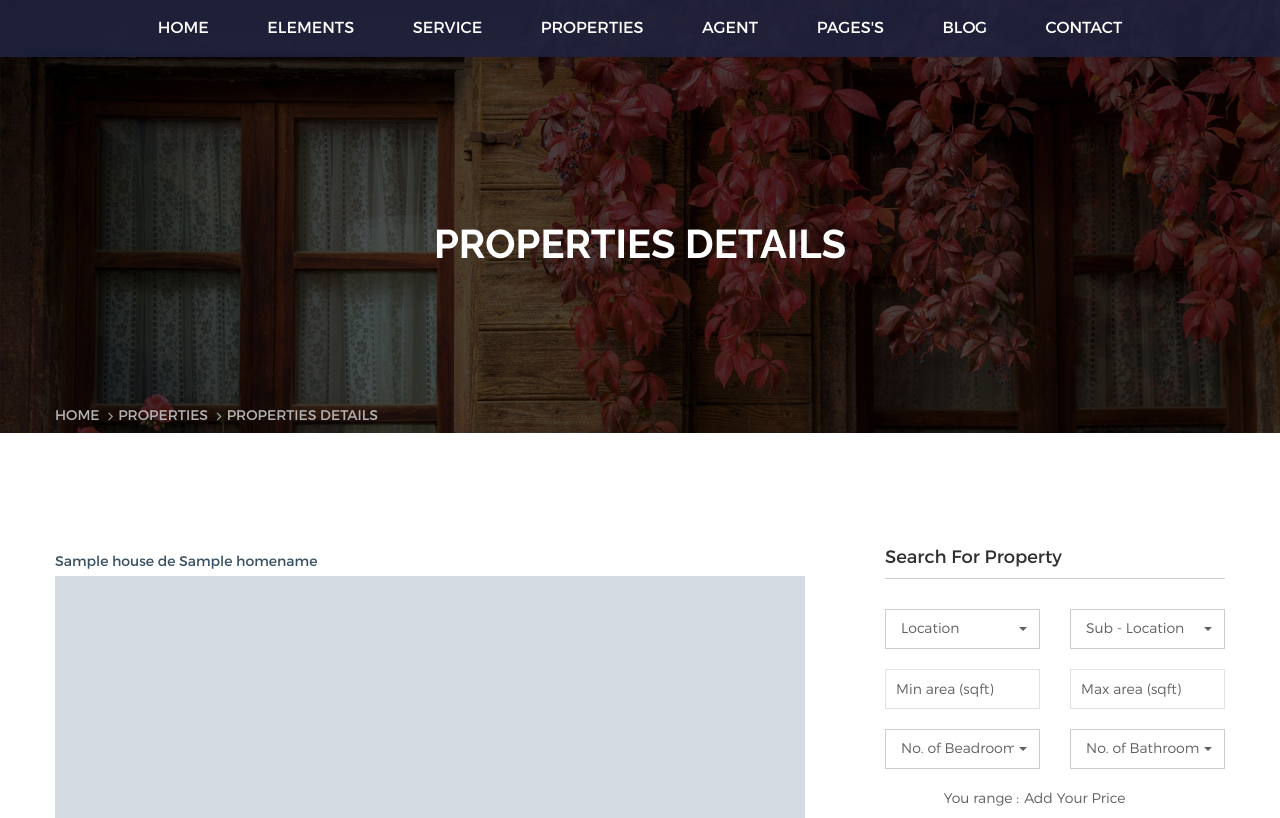
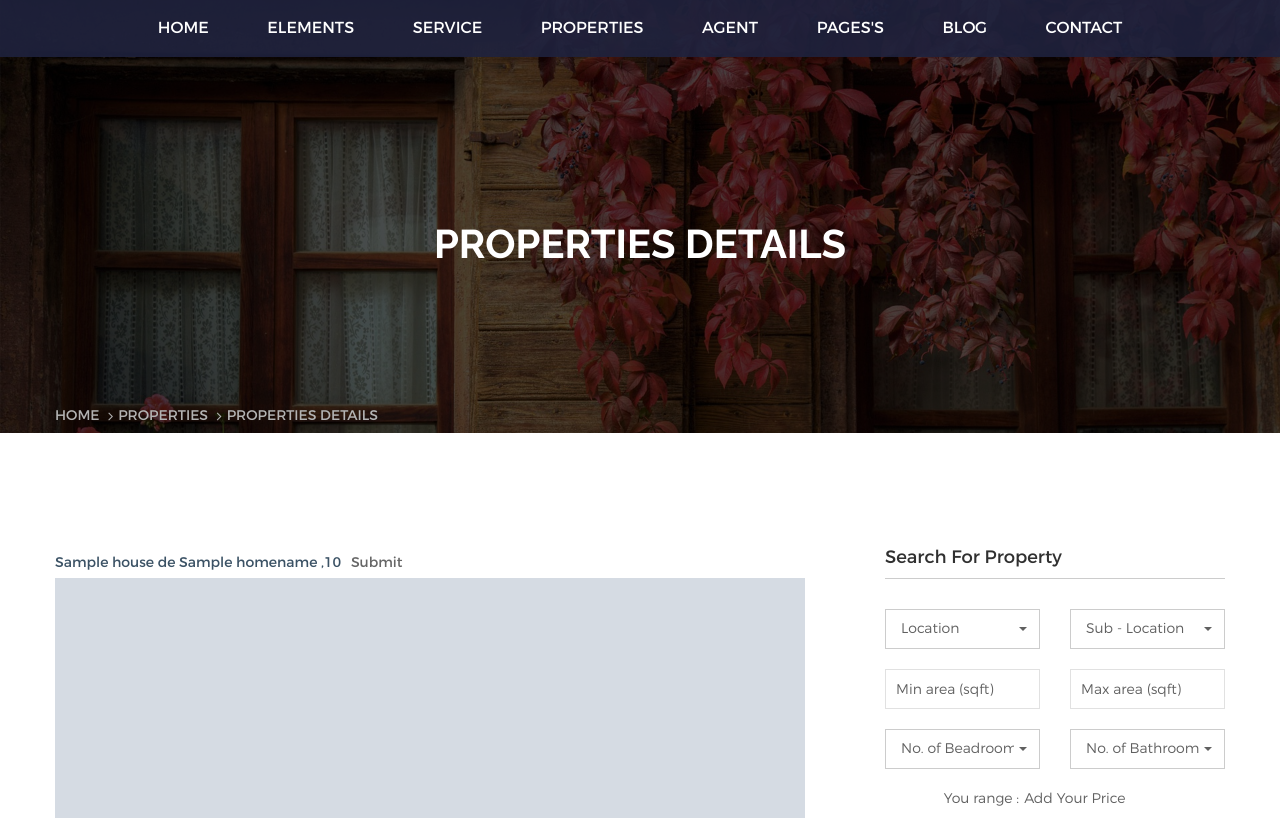
Before and after one commit to elahesems/sheltekEmlak, a Django app: page /properties_details/1/ in a window 1280 px wide. Shown: the part 165-983 px from the top of the page. Run offline with Django 3.2, Linux system fonts and the light colour scheme; a user stored in the database is signed in; tables that the repository leaves empty hold one stand-in row (values such as "Sample post"); grey boxes marked "Sample" are stand-in pictures; parts of the project's set-up code (start-up, migrations or seed data) failed here and were passed over; some libraries are stand-ins or nearby versions.

```diff
--- a/core/templates/404.html
+++ b/core/templates/404.html
@@ -22,6 +22,7 @@
                 </div>
             </div>
             <!-- ERROR AREA END -->
+
         </section>
         <!-- End page content -->
 {% endblock %}
--- a/core/templates/propertiesDetails.html
+++ b/core/templates/propertiesDetails.html
@@ -36,7 +36,7 @@
                             <div class="pro-details-image mb-60">
                                 <div class="pro-details-big-image">
                                     <div class="tab-content">
-                                        <div role="tabpanel" class="tab-pane fade in active" id="pro-1"> <span>{{ house.name }} de {{ house.homeName }}  </span>
+                                        <div role="tabpanel" class="tab-pane fade in active" id="pro-1"> <span>{{ house.name }} de {{ house.homeName }} ,{% if 'capacity' %}{{ house.capacity }}{% endif %}</span> <button href="{% url 'home' %}" type="button" value="Submit">Submit</button>
                                             {% getProfileDefualtPic house.id %}
                                             <a href="{{ defaultPic.image.url }}" data-lightbox="image-1" data-title="Sheltek Properties - 1">
                                                 <img  style="min-height: 383px;min-width: 750px" src="{{ defaultPic.image.url }}" alt="">
```
Also changed, not shown: core/ui/views.py (+28 -0 lines).
